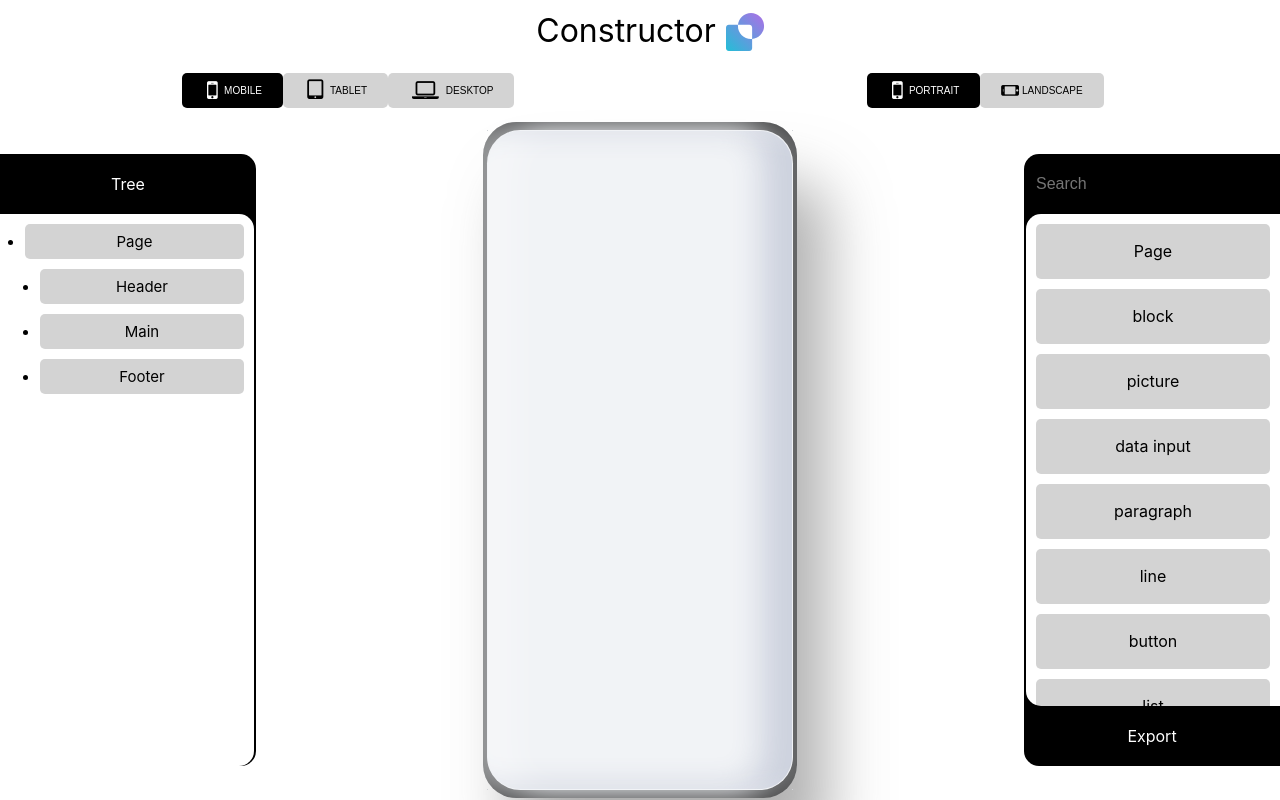
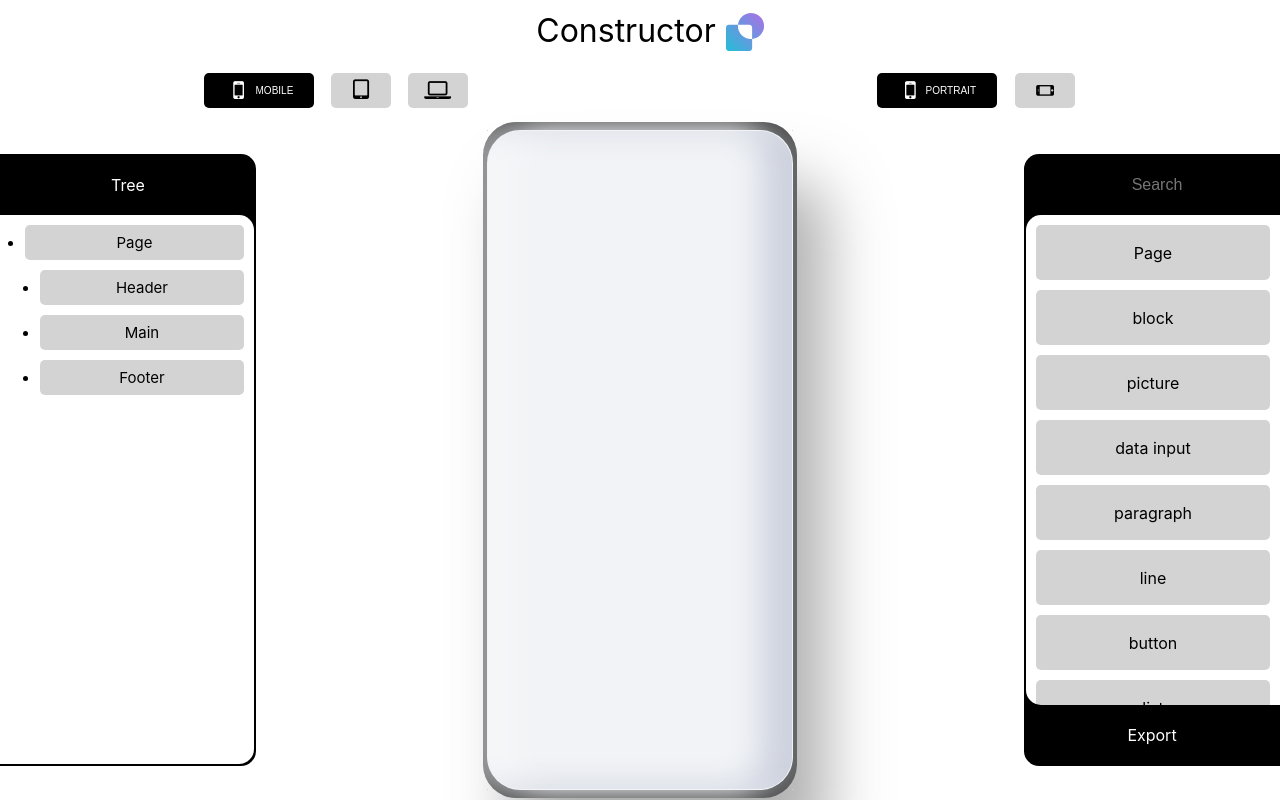
Before and after one commit to saveliyshatrov/site-builder-react-typescript, a React (Create React App) app: page / in a window 1280 px wide. Built offline with nearby package versions, Linux system fonts and the light colour scheme.

Commit message:
add Bootstrap elems created elem template search resize does not break ui

```diff
--- a/src/deviceSelection/deviceSelection.tsx
+++ b/src/deviceSelection/deviceSelection.tsx
@@ -22,28 +22,38 @@ const DeviceSelection: FunctionComponent<ToggleProps> = ({MobileClick, TabletCli
 
     return <div className="Choice">
         <div className="devices">
-            <button className={"button " + (Mobile? 'active': '')}
+            <button className={"button " + (Mobile? 'active-mobile': '')}
                     id='selected-mobile'
                     onClick={()=>{setMobile(true); setTablet(false); setDesktop(false); rotated?MobileRotatedClick():MobileClick()}}>
-                <i className="fa fa-mobile size-huge"></i><div className={"space"}></div>Mobile
+                <i className="fa fa-mobile size-huge"></i>
+                {Mobile?<div className={"space"}></div>:''}
+                {Mobile?'Mobile':''}
             </button>
-            <button className={"button " + (Tablet? 'active': '')}
+            <button className={"button " + (Tablet? 'active-tablet': '')}
                     id='selected-tablet'
                     onClick={()=>{setMobile(false); setTablet(true); setDesktop(false); rotated?TabletRotatedClick():TabletClick()}}>
-                <i className="fa fa-tablet size-huge"></i><div className={"space"}></div>Tablet
+                <i className="fa fa-tablet size-huge"></i>
+                {Tablet?<div className={"space"}></div>:''}
+                {Tablet?'Tablet':''}
             </button>
-            <button className={"button " + (Desktop? 'active': '')}
+            <button className={"button " + (Desktop? 'active-desktop': '')}
                     id='selected-desktop'
                     onClick={()=>{setMobile(false); setTablet(false); setDesktop(true); LaptopClick();}}>
-                <i className="fa fa-laptop size-huge"></i><div className={"space"}></div>Desktop
+                <i className="fa fa-laptop size-huge"></i>
+                {Desktop?<div className={"space"}></div>:''}
+                {Desktop?'Desktop':''}
             </button>
         </div>
         <div className="rotation">
             <button className={!Desktop?(!rotated?"button active":"button"):"d-none"} id='selected-tablet' onClick={()=>{setRotated(false); (Mobile?MobileClick():TabletClick())}}>
-                <i className={Mobile?"fa fa-mobile size-huge":"fa fa-tablet size-huge"}></i><div className={"space"}></div>Portrait
+                <i className={Mobile?"fa fa-mobile size-huge":"fa fa-tablet size-huge"}></i>
+                {!rotated?<div className={"space"}></div>:''}
+                {!rotated?'Portrait':''}
             </button>
-            <button className={!Desktop?(rotated?"button active":"button"):"d-none"} id='selected-desktop' onClick={()=>{setRotated(true); (Mobile?MobileRotatedClick():TabletRotatedClick())}}>
-                <i className={Mobile?"fa fa-mobile size-huge rotated":"fa fa-tablet size-huge rotated"}></i><div className={"space"}></div>Landscape
+            <button className={!Desktop?(rotated?"button active-rotated":"button"):"d-none"} id='selected-desktop' onClick={()=>{setRotated(true); (Mobile?MobileRotatedClick():TabletRotatedClick())}}>
+                <i className={Mobile?"fa fa-mobile size-huge rotated":"fa fa-tablet size-huge rotated"}></i>
+                {rotated?<div className={"space"}></div>:''}
+                {rotated?'Landscape':''}
             </button>
         </div>
     </div>
--- a/src/deviceSelection/style.css
+++ b/src/deviceSelection/style.css
@@ -7,7 +7,7 @@
 
 .devices{
     display: flex;
-    width: 25%;
+    width: 280px;
     height: 100%;
     justify-content: space-around;
     align-items: center;
@@ -29,6 +29,7 @@
     display: flex;
     flex-direction: row;
     align-items: center;
+    width: 60px;
 }
 
 .space{
@@ -39,13 +40,38 @@
     border: 1px solid black;
 }
 
+.active-mobile{
+    background-color: black;
+    color: white;
+    width: 110px;
+}
+
+.active-tablet{
+    background-color: black;
+    color: white;
+    width: 110px;
+}
+
+.active-desktop{
+    background-color: black;
+    color: white;
+    width: 126.5px;
+}
+
 .active{
     background-color: black;
     color: white;
+    width: 120px;
+}
+
+.active-rotated{
+    background-color: black;
+    color: white;
+    width: 130px;
 }
 
 .rotation{
-    width: 18%;
+    width: 216px;
     height: 100%;
     display: flex;
     justify-content: space-around;
--- a/src/main/HTMLtags/style.css
+++ b/src/main/HTMLtags/style.css
@@ -16,3 +16,43 @@
 .choice-elem:hover{
     border: 1px solid black;
 }
+
+.choice-elem-green{
+    width: 100%;
+    height: 55px;
+    box-sizing: border-box;
+    display: flex;
+    justify-content: center;
+    align-items: center;
+    background-color: white;
+    border-radius: 5px;
+    transition: all 0.2s ease;
+    margin-top: 10px;
+    cursor: pointer;
+    border: 1px solid darkgreen;
+    color: darkgreen;
+}
+.choice-elem-green:hover{
+    background-color: darkgreen;
+    color: white;
+}
+
+.choice-elem-red{
+    width: 100%;
+    height: 55px;
+    box-sizing: border-box;
+    display: flex;
+    justify-content: center;
+    align-items: center;
+    background-color: white;
+    border-radius: 5px;
+    transition: all 0.2s ease;
+    margin-top: 10px;
+    cursor: pointer;
+    border: 1px solid darkred;
+    color: darkred;
+}
+.choice-elem-red:hover{
+    background-color: darkred;
+    color: white;
+}
--- a/src/main/leftMenu/leftMenu.tsx
+++ b/src/main/leftMenu/leftMenu.tsx
@@ -1,13 +1,11 @@
 import React, {Component} from "react";
 import './style.css'
-
-
 
 class leftMenu extends Component<any, any>{
     render(){
         return (
-            <div className={"menu"}>
-                <div className={"leftModalMenu"}>
+            <div className={"menu"} id={"Tree"} >
+                <div className={"leftModalMenu"} id={"leftModalMenu"}>
                     <div className={"logoOfLeftMenu"}>Tree</div>
                     {this.props.tree}
                 </div>
--- a/src/main/leftMenu/style.css
+++ b/src/main/leftMenu/style.css
@@ -20,12 +20,12 @@
 .Tree{
     background-color: white;
     width: calc(100% - 2px);
-    height: 565.8px;
+    height: calc(90% - 2px);
     border-top-right-radius: 15px;
     border-bottom-right-radius: 15px;
     box-sizing: border-box;
     padding: 0px 10px;
-    overflow-y: auto;
+    overflow-y: scroll;
 }
 
 .logoOfLeftMenu{
--- a/src/main/main.tsx
+++ b/src/main/main.tsx
@@ -98,19 +98,19 @@ const createTree = (tree: treeOfTree) => {
 const generateHTMLTree = (Tree: treeOfTree):string => {
     if(Tree.children.length === 0){
         if(Tree.tagName === 'input'){
-            return `<${Tree.tagName} ${Tree.classList.length===0?'':"class=" + Tree.classList.join(' ')} ${Tree.src?Tree.src:''}/>`
+            return `<${Tree.tagName} ${Tree.classList.length===0?'':`class="${Tree.classList.join(' ')}"`} ${Tree.src?Tree.src:''}/>`
         }
         if(Tree.tagName === 'img'){
-            return `<${Tree.tagName} ${Tree.classList.length===0?'':"class=" + Tree.classList.join(' ')} ${Tree.placeholder?Tree.placeholder:''} ${Tree.type?Tree.type:''}/>`
+            return `<${Tree.tagName} ${Tree.classList.length===0?'':`class="${Tree.classList.join(' ')}"`} ${Tree.placeholder?Tree.placeholder:''} ${Tree.type?Tree.type:''}/>`
         }
         if(Tree.tagName === 'hr'){
-            return `<${Tree.tagName} ${Tree.classList.length===0?'':"class=" + Tree.classList.join(' ')}/>`
+            return `<${Tree.tagName} ${Tree.classList.length===0?'':`class="${Tree.classList.join(' ')}"`}/>`
         }
         else{
             return `<${Tree.tagName} ${Tree.classList.length===0?'':`class="${Tree.classList.join(' ')}"`}>${Tree.text}</${Tree.tagName}>`
         }
     } else {
-        let partTree = `<${Tree.tagName} ${Tree.classList.length===0?'':"class=" + Tree.classList.join(' ')}>`
+        let partTree = `<${Tree.tagName} ${Tree.classList.length===0?'':`class="${Tree.classList.join(' ')}"`}>`
         for(let child in Tree.children){
             partTree += generateHTMLTree(Tree.children[child])
         }
@@ -421,6 +421,13 @@ class Main extends Component<any, any>{
     }
     componentDidMount() {
         const self = this;
+        window.addEventListener('resize', function (){
+            let elemR = document.getElementById('rightModalMenu')//.style.height = 1;//`${window.innerHeight - 120) * 0.9}px`
+            if(elemR !== null) elemR.style.height = `${(window.innerHeight - 120) * 0.9}px`
+            //leftModalMenu
+            let elemL = document.getElementById('leftModalMenu')//.style.height = 1;//`${window.innerHeight - 120) * 0.9}px`
+            if(elemL !== null) elemL.style.height = `${(window.innerHeight - 120) * 0.9}px`
+        });
         document.addEventListener('contextmenu', function (event) {
             event.preventDefault();
             const clickX = event.clientX;
@@ -464,12 +471,12 @@ class Main extends Component<any, any>{
         document.addEventListener('click', function (event) {
             event.preventDefault();
             self.setState({showModal: false, x: 0, y: 0});
-            if((event.target as Element).className === 'choice-elem'){
+            if((event.target as Element).className.includes('choice-elem')){
                 self.setState({
                     elementToAdd: (event.target as Element).innerHTML
                 });
             }
-            if((event.target as Element).className === 'choice-elem' && self.state.chosenOption !== '') {
+            if((event.target as Element).className.includes('choice-elem') && self.state.chosenOption !== '') {
                 console.log(self.state.chosenOption, '---', self.state.elementToAdd);
                 reCreatePathTree(self.state.lastClickedElementId, self.state.chosenOption, self.state.elementToAdd)//ДОРАБОТАТЬ!!!
                 self.setState({chosenOption:''})
--- a/src/main/rightMenu/rightMenu.tsx
+++ b/src/main/rightMenu/rightMenu.tsx
@@ -20,7 +20,7 @@ class rightMenu extends Component<rightMenuProps, any>{
     render (){
         return (
             <div className={"menu"}>
-                <div className={"rightModalMenu"}>
+                <div className={"rightModalMenu"} style={{height: `${(window.innerHeight - 120) * 0.9}px`}} id={"rightModalMenu"}>
                     {this.props.css?<div className={"logoOfRightMenu"}>{this.props.elem}</div>:<input className={"inputRightMenu"} type={"text"} placeholder={"Search"} onChange={(e)=>this.props.changeSearchString(e.target.value)}/>}
                     {/*<div className={"logoOfRightMenu"}>{this.props.css?this.props.elem:"Elements"}</div>*/}
                     <div className={"MenuOfElements"}>
--- a/src/main/rightMenu/style.css
+++ b/src/main/rightMenu/style.css
@@ -20,7 +20,7 @@
 .MenuOfElements{
     background-color: white;
     width: calc(100% - 2px);
-    height: 504.7px;
+    height: 80%;
     border-top-left-radius: 15px;
     border-bottom-left-radius: 15px;
     box-sizing: border-box;
@@ -40,7 +40,7 @@
 .inputRightMenu{
     margin: 2px 0px;
     height: calc(10% - 4px);
-    width: calc(100% - 2px);
+    width: 100%;
     outline: none;
     border-top-left-radius: 15px;
     border-bottom-left-radius: 15px;
@@ -50,6 +50,7 @@
     padding-left: 10px;
     color: white;
     font-size: 100%;
+    text-align: center;
 }
 
 .btnDownload{
```
Also changed, not shown: src/main/HTMLtags/index.tsx (+4 -4 lines).
